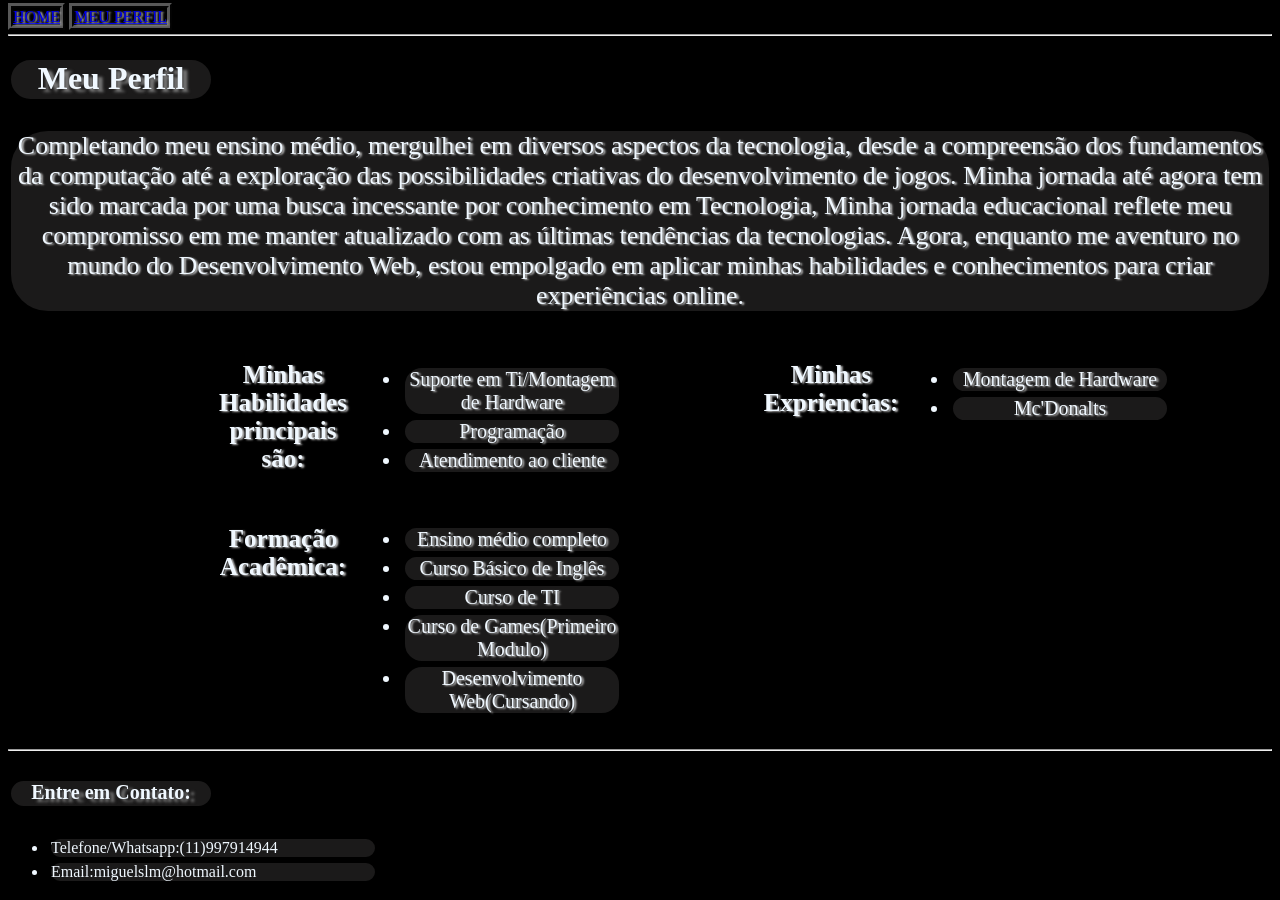
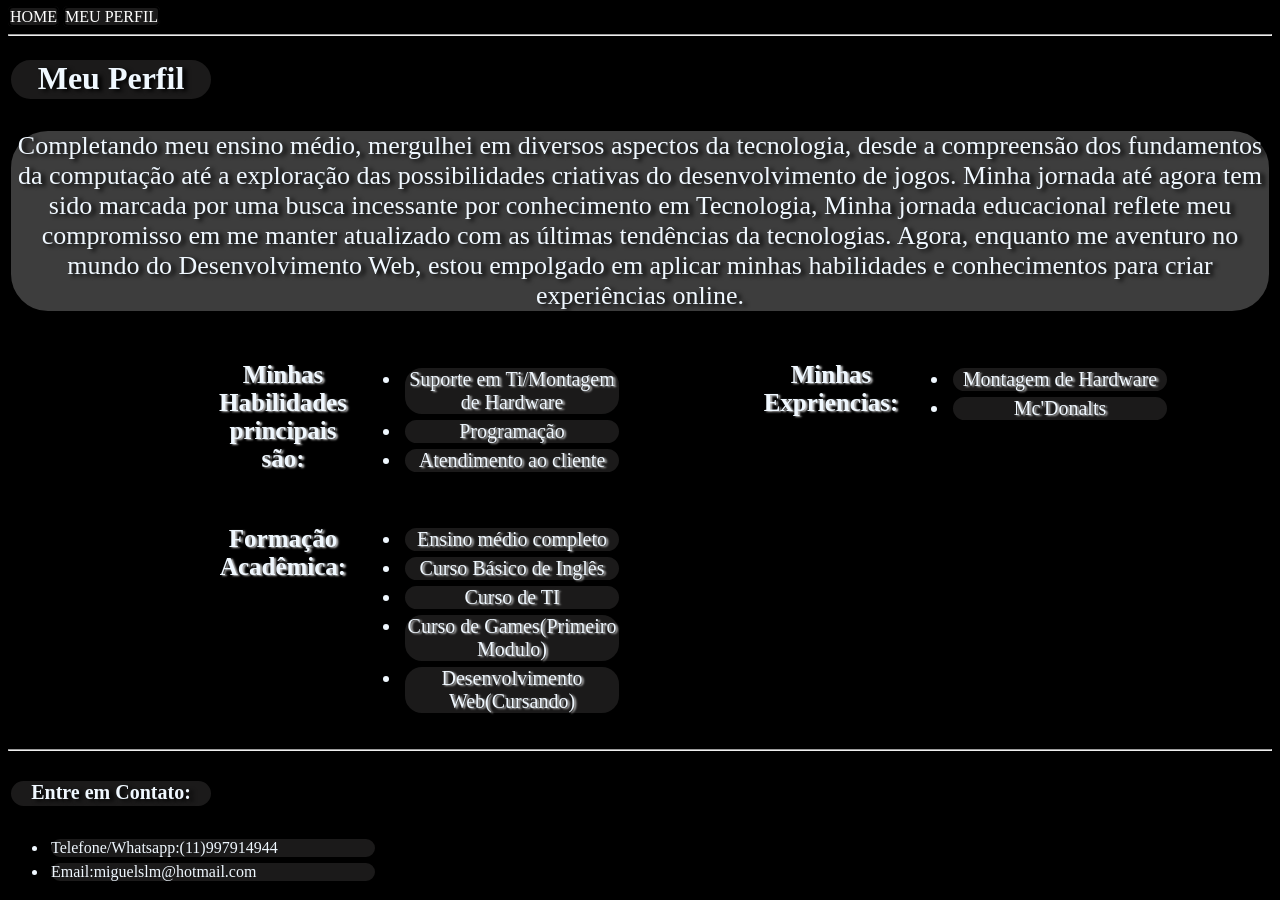
Before and after one commit to Miguelslm/My-Portifolio, a plain HTML site: page html/MyPerfil.html in a window 1280 px wide. Drawn offline with Linux system fonts and the light colour scheme.

Commit message:
Concertando o link

```diff
--- a/css/Home.css
+++ b/css/Home.css
@@ -7,16 +7,34 @@ nav {
 }
 
 .Home {
-    border: ridge 5px black;
+    border: solid 2px black;
+    border-radius: 5px;
     text-align: center;
-    text-shadow: 2px 1px 2px rgb(190, 190, 190) ;
+    text-shadow: 2px 1px 2px rgb(32, 32, 32) ;
+    background-color:rgba(77, 76, 76, 0.349);
 }
 
 .Perfil {
-    border: ridge 5px black;
+    border: solid 2px black;
+    border-radius: 5px;
     text-align: center;
-    text-shadow: 2px 1px 2px rgb(190, 190, 190) ;
+    text-shadow: 2px 1px 2px rgb(32, 32, 32) ;
+    background-color: rgba(77, 76, 76, 0.349);
 }
+
+a:link {
+    text-decoration: none;
+    color: rgb(255, 255, 255);
+}
+
+a:active{
+    font-size: 15px;
+    color: rgb(107, 0, 0);
+}
+
+/* a:visited {
+    color: rgba(132, 0, 255, 0.575);
+} */
 
 
 img {
@@ -33,7 +51,7 @@ h1 {
     width: 300px;
     border: solid black;
     border-radius: 30px;
-    text-shadow: 5px 3px 3px rgb(121, 121, 121) ;
+    text-shadow: 4px 2px 4px rgb(0, 0, 0) ;
     padding-bottom: 10px;
 }
 
@@ -58,5 +76,5 @@ h1 {
     border: solid black;
     border-radius: 20px;
     font-size: 30px;
-    text-shadow: 5px 3px 3px rgb(121, 121, 121) ;
+    text-shadow: 4px 2px 4px rgb(0, 0, 0) ;
 }
--- a/css/Portifolio.css
+++ b/css/Portifolio.css
@@ -7,16 +7,29 @@ nav {
 }
 
 .Home {
-    border: ridge 5px rgb(88, 88, 88);
+    border: solid 2px black;
+    border-radius: 5px;
     text-align: center;
-    text-shadow: 2px 1px 2px rgb(190, 190, 190) ;
-
+    text-shadow: 2px 1px 2px rgb(32, 32, 32) ;
+    background-color:rgba(77, 76, 76, 0.349);
 }
 
+
 .Perfil {
-    border: ridge 5px rgb(88, 88, 88);
+    border: solid 2px black;
+    border-radius: 5px;
     text-align: center;
-    text-shadow: 2px 1px 2px rgb(190, 190, 190) ;
+    text-shadow: 2px 1px 2px rgb(32, 32, 32) ;
+    background-color: rgba(77, 76, 76, 0.349);
+}
+a:link {
+    text-decoration: none;
+    color: rgb(255, 255, 255);
+}
+
+a:active{
+    font-size: 15px;
+    color: rgb(107, 0, 0);
 }
 
 
@@ -59,7 +72,7 @@ h1 {
     width: 200px;
     border: solid black;
     border-radius: 30px;
-    text-shadow: 5px 3px 3px rgb(121, 121, 121) ;
+    text-shadow: 4px 2px 4px rgb(0, 0, 0) ;
     padding-bottom: 2px;
 }
 
@@ -70,7 +83,7 @@ h4 {
     width: 200px;
     border: solid black;
     border-radius: 30px;
-    text-shadow: 5px 3px 3px rgb(121, 121, 121) ;
+    text-shadow: 4px 2px 4px rgb(0, 0, 0) ;
     padding-bottom: 2px;
     font-size: 20px;
 }
@@ -100,9 +113,9 @@ h3 {
 p {
     font-size: 26px;
     color: aliceblue;
-    background-color: rgba(77, 76, 76, 0.349);
+    background-color: rgba(189, 189, 189, 0.322);
     text-align: center;
-    text-shadow: 2px 1px 2px rgb(190, 190, 190) ;
+    text-shadow: 4px 2px 4px rgb(0, 0, 0) ;
     border: solid black;
     border-radius: 40px;
 }
```
